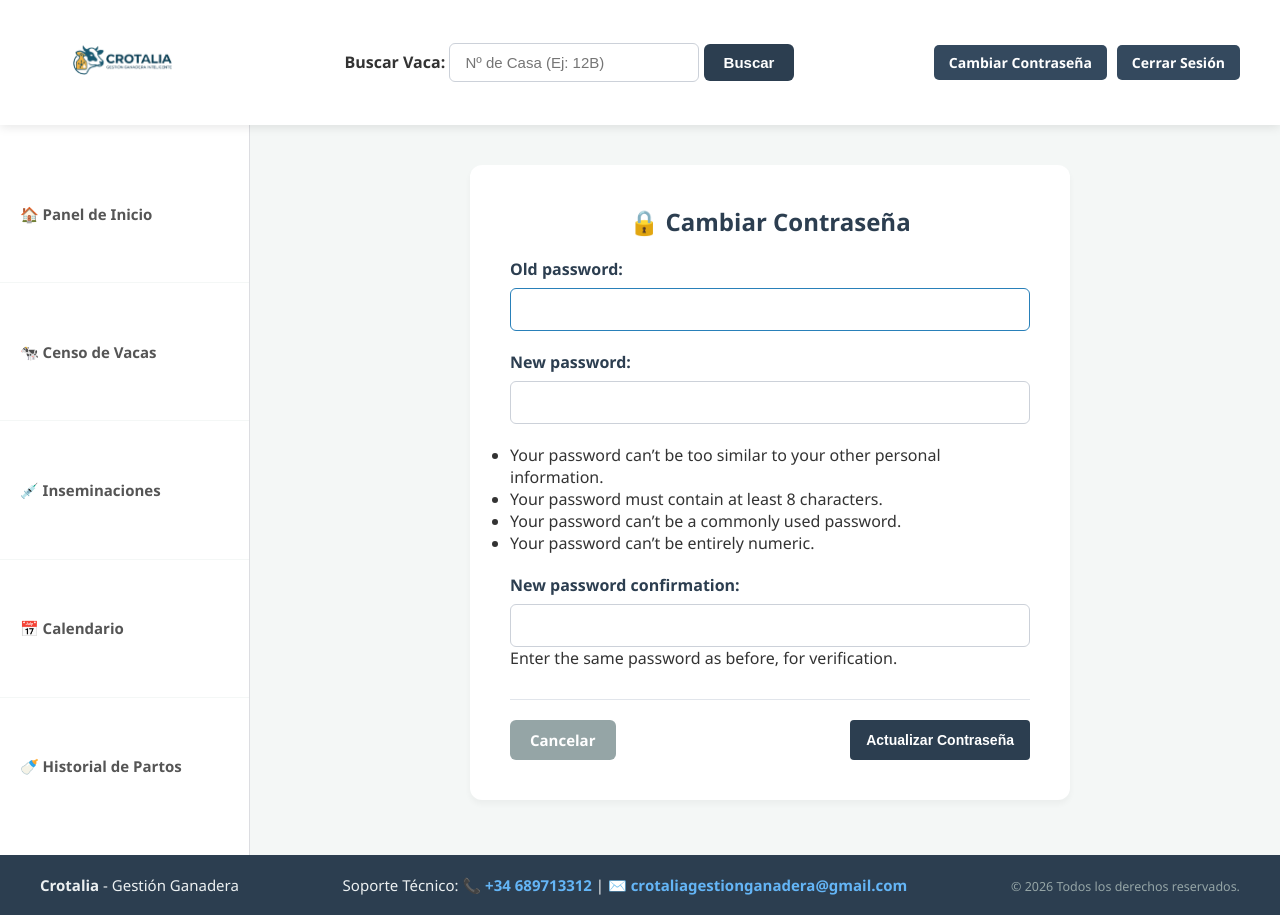
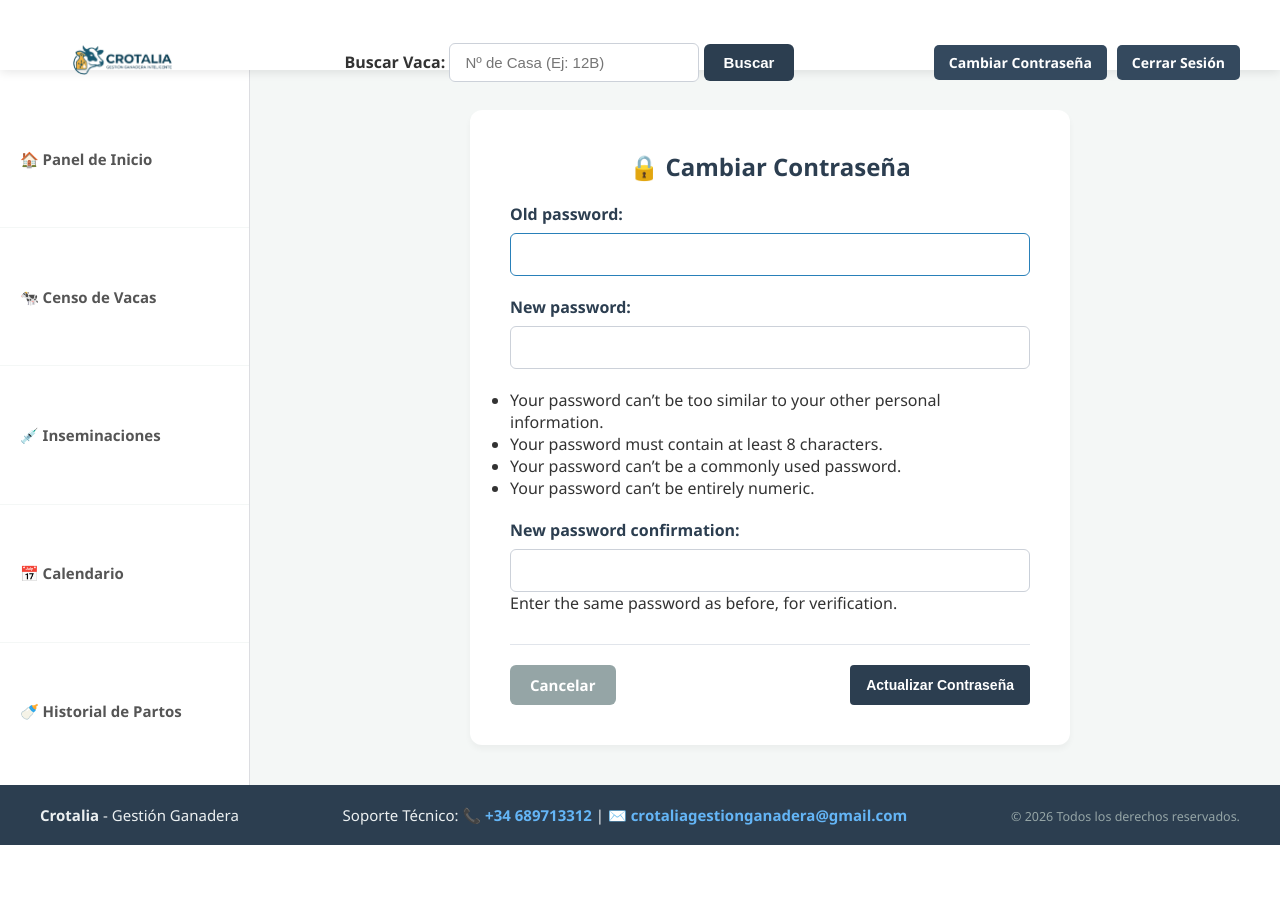
Before and after one commit to franlrx/Crotalia, a Django app: page /perfil/cambiar-password/ in a window 1280 px wide. After the commit the page ends 845 px from the top, so only its background shows below. Run offline with Django 5.2, Linux system fonts and the light colour scheme; the visitor is signed in with stand-in values (Sample User, id 1).

Commit message:
Arreglo menu lateral + cabecera

```diff
--- a/ganaderia/static/ganaderia/css/estilos.css
+++ b/ganaderia/static/ganaderia/css/estilos.css
@@ -16,6 +16,8 @@ body {
     flex-direction: column;
 
     min-height: 100vh;
+
+    padding-top: 70px;
 }
 
 /* ========================================= */
@@ -27,10 +29,14 @@ header {
     box-shadow: 0 2px 10px rgba(0, 0, 0, 0.1);
     padding: 15px 40px;
     margin-bottom: 0px;
-    flex-shrink: 0; /* Evita que la cabecera se aplaste al encoger la pantalla */
-    position: sticky; /* Mantiene la cabecera visible al hacer scroll */
-    top: 0;          /* Se pega a la parte superior de la ventana */
-    z-index: 20;    /* Mantiene la sombra siempre visible sobre el contenido */
+
+    /* LA SOLUCIÓN DEFINITIVA: Anclaje fijo absoluto */
+    position: fixed;
+    top: 0;
+    left: 0;
+    width: 100%;
+    height: 70px;
+    z-index: 1000;
 }
 
 header table {
@@ -88,11 +94,14 @@ button:hover {
     width: 250px;
     background-color: #ffffff;
     border-right: 1px solid #dcdde1;
-    position: sticky;
-    top: 70px; /* La altura aproximada de tu cabecera */
-    height: calc(100vh - 70px); /* 100% de la pantalla MENOS los 70px de la cabecera */
-    align-self: flex-start; /* Evita que el menú se estire verticalmente */
-    overflow-y: auto;   /* Scroll propio solo si tienes muchísimos enlaces en el menú */
+
+    /* LA SOLUCIÓN DEFINITIVA: Anclaje fijo absoluto */
+    position: fixed;
+    top: 70px;
+    left: 0;
+    height: calc(100vh - 70px);
+    z-index: 900;
+    overflow-y: auto;
 }
 
 .menu-lateral::-webkit-scrollbar {
@@ -155,6 +164,9 @@ button:hover {
     flex: 1;
     min-width: 0;
     padding: 40px 30px 40px 40px;
+
+    /* LO NUEVO: Lo apartamos del menú lateral */
+    margin-left: 250px;
 }
 
 .contenido-central > h2 {
@@ -655,8 +667,16 @@ footer {
     padding: 20px 40px;
     margin-top: auto;
     font-size: 15px;
+    flex-shrink: 0;
+
+    /* Vuelve a ocupar el 100% horizontal de la pantalla */
+    margin-left: 0;
     width: 100%;
-    flex-shrink: 0; /* Evita que el footer se aplaste */
+
+    /* EL TRUCO: Como el menú lateral tiene z-index 900, le damos 950 al footer
+    para que flote por encima de él cuando llegues abajo del todo */
+    position: relative;
+    z-index: 950;
 }
 
 .footer-contenido {
@@ -769,10 +789,10 @@ footer small {
         display: block;
     }
 
-    /* 5. Contenido Central */
     .contenido-central {
         padding: 20px;
         overflow-y: visible;
+        margin-left: 0; /* Reseteo para móvil */
     }
 
     /* 6. Dashboard (Que las tarjetas ocupen el 100% del ancho) */
@@ -795,6 +815,11 @@ footer small {
     }
 
     /* 8. Footer */
+    footer {
+        margin-left: 0; /* Reseteo para móvil */
+        width: 100%;    /* Reseteo para móvil */
+    }
+
     .footer-contenido {
         flex-direction: column;
         text-align: center;
```
